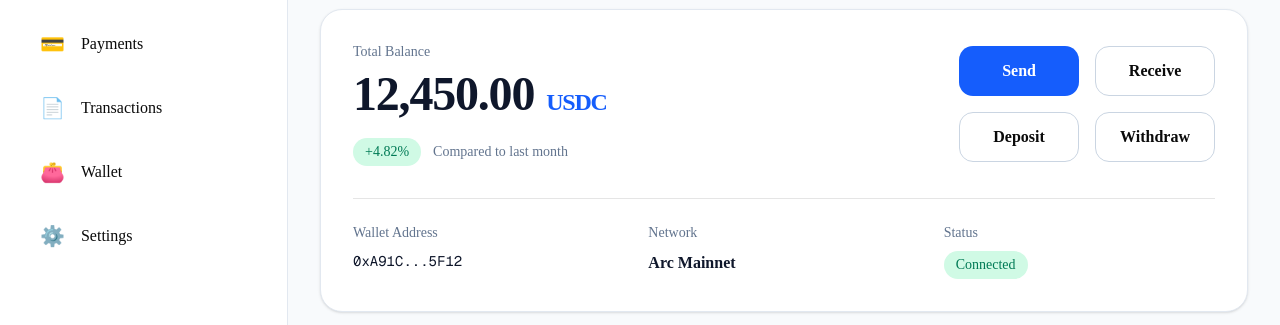
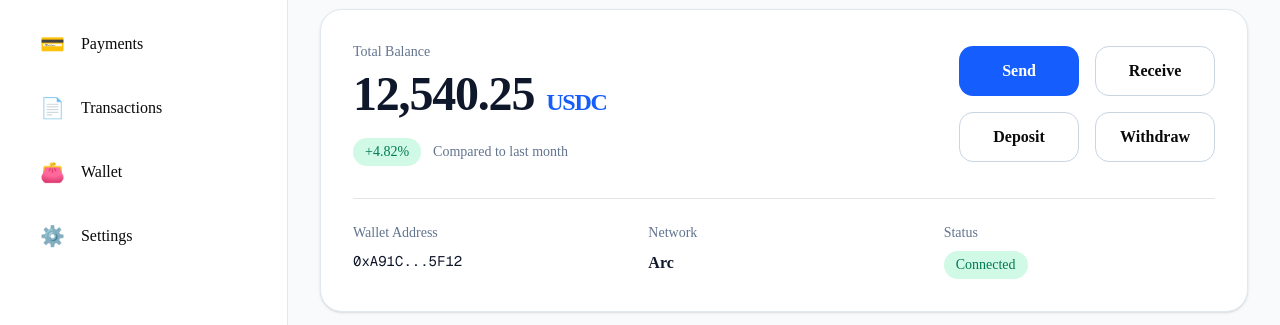
Before and after one commit to nguyenhuu0304/flowusd, a Next.js app: page / in a window 1280 px wide. Shown: the part 199-524 px from the top of the page. Built offline with nearby package versions, Linux system fonts and the light colour scheme.

Commit message:
refactor(wallet): connect BalanceCard to wallet service

```diff
--- a/components/dashboard/BalanceCard.tsx
+++ b/components/dashboard/BalanceCard.tsx
@@ -1,4 +1,8 @@
+import { useWallet } from "@/hooks/useWallet";
+
 export default function BalanceCard() {
+  const { wallet } = useWallet();
+
   return (
     <section className="rounded-3xl border border-slate-200 bg-white p-8 shadow-sm">
       <div className="flex flex-col gap-8 lg:flex-row lg:items-center lg:justify-between">
@@ -9,9 +13,12 @@ export default function BalanceCard() {
           </p>
 
           <h2 className="mt-2 text-5xl font-bold tracking-tight text-slate-900">
-            12,450.00
+            {wallet.balance.toLocaleString(undefined, {
+              minimumFractionDigits: 2,
+              maximumFractionDigits: 2,
+            })}
             <span className="ml-3 text-2xl font-semibold text-blue-600">
-              USDC
+              {wallet.currency}
             </span>
           </h2>
 
@@ -54,7 +61,7 @@ export default function BalanceCard() {
             </p>
 
             <p className="mt-2 font-mono text-sm text-slate-900">
-              0xA91C...5F12
+              {wallet.address}
             </p>
           </div>
 
@@ -64,7 +71,7 @@ export default function BalanceCard() {
             </p>
 
             <p className="mt-2 font-semibold text-slate-900">
-              Arc Mainnet
+              {wallet.network}
             </p>
           </div>
 
--- /dev/null
+++ b/hooks/useWallet.ts
@@ -0,0 +1,9 @@
+import { getWallet } from "@/services/wallet.service";
+
+export function useWallet() {
+  const wallet = getWallet();
+
+  return {
+    wallet,
+  };
+}
--- /dev/null
+++ b/services/wallet.service.ts
@@ -0,0 +1,12 @@
+import { Wallet } from "@/types/wallet";
+
+const wallet: Wallet = {
+  address: "0xA91C...5F12",
+  balance: 12540.25,
+  currency: "USDC",
+  network: "Arc",
+};
+
+export function getWallet() {
+  return wallet;
+}
--- a/types/wallet.ts
+++ b/types/wallet.ts
@@ -0,0 +1,6 @@
+export interface Wallet {
+  address: string;
+  balance: number;
+  currency: string;
+  network: string;
+}
```
Also changed, not shown: services/wallet.ts (deleted).
